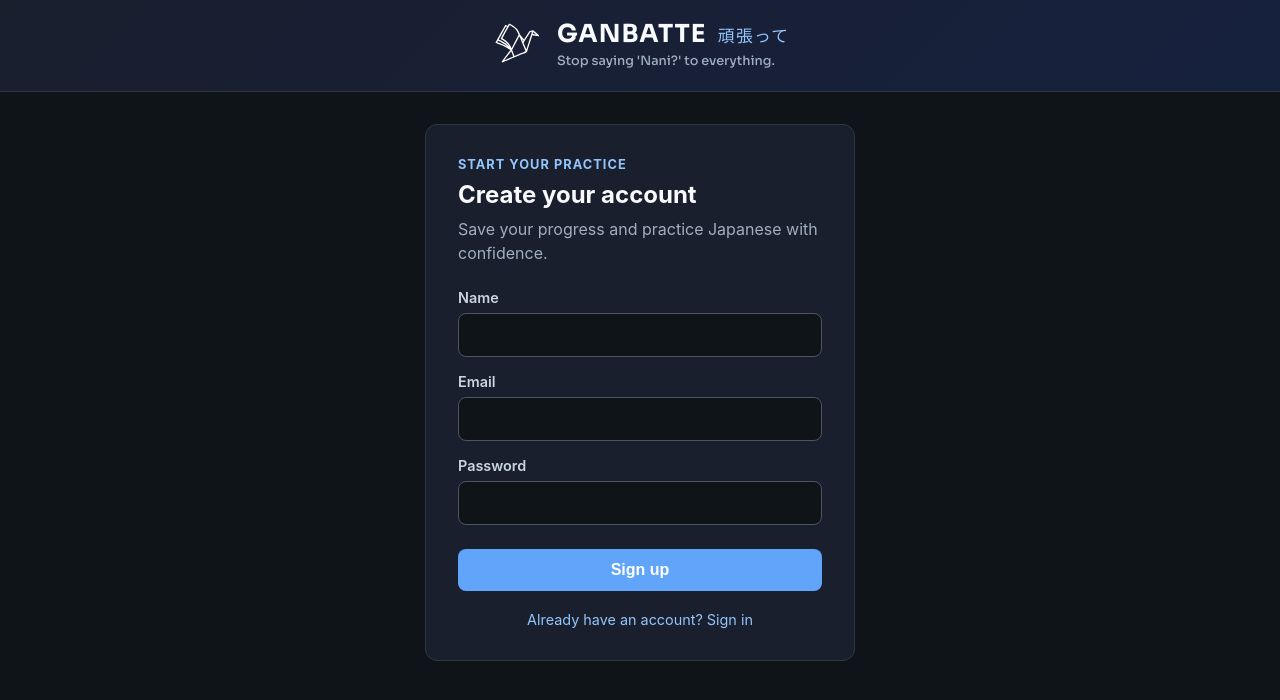
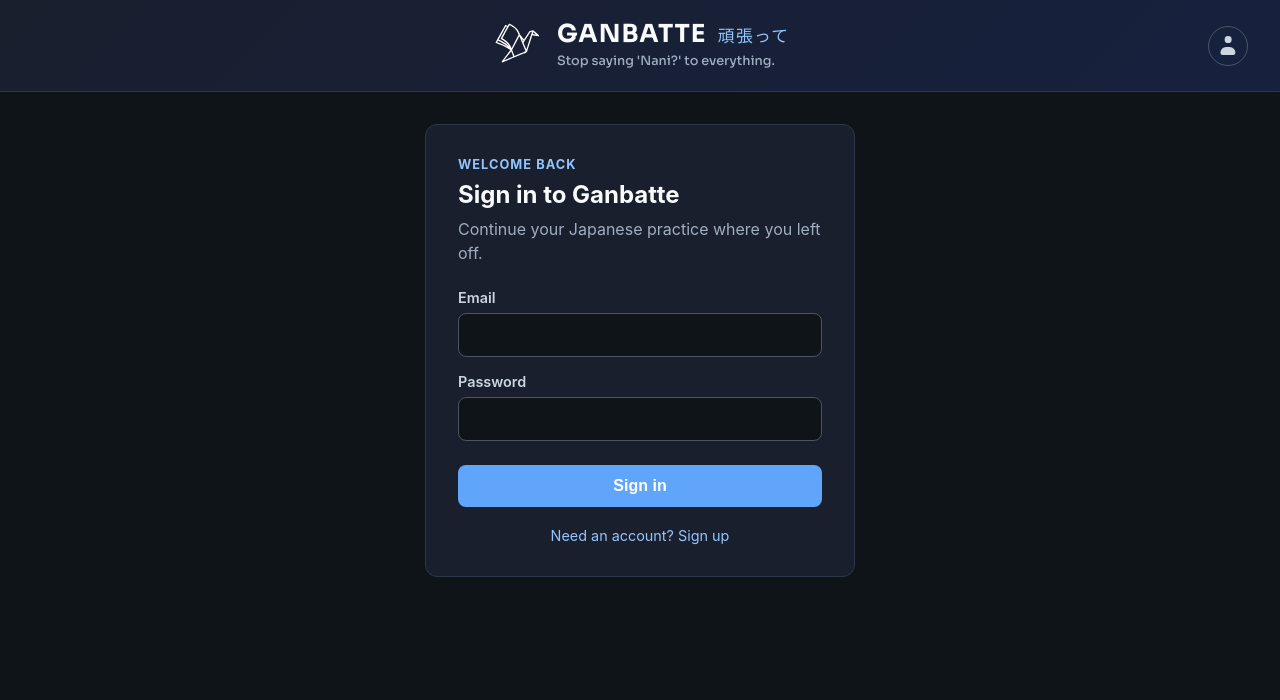
Before and after one commit to arnaut08/Ganbatte, a React (Vite) app in the folder client/: page / in a window 1280 px wide. Shown: the top 700 px of the page. Built offline with nearby package versions, Linux system fonts and the light colour scheme; no server answers.

Commit message:
feat: logout option added and sign-in page made default

```diff
--- a/client/src/App.css
+++ b/client/src/App.css
@@ -17,11 +17,98 @@ body {
 }
 
 .app-header {
+  position: relative;
   background: linear-gradient(135deg, #1a1f2e 0%, #16213e 100%);
   color: #e8ecf1;
   padding: 1.1rem 2rem;
   text-align: center;
   border-bottom: 1px solid #2d3748;
+}
+
+.user-menu {
+  position: absolute;
+  top: 50%;
+  right: 2rem;
+  transform: translateY(-50%);
+}
+
+.user-menu-trigger {
+  display: inline-flex;
+  align-items: center;
+  justify-content: center;
+  width: 2.5rem;
+  height: 2.5rem;
+  padding: 0;
+  border: 1px solid #4b5563;
+  border-radius: 50%;
+  background: #16213e;
+  color: #cbd5e1;
+  cursor: pointer;
+}
+
+.user-menu-trigger:hover,
+.user-menu-trigger[aria-expanded='true'] {
+  border-color: #60a5fa;
+  background: #243b5a;
+  color: #ffffff;
+}
+
+.user-avatar {
+  position: relative;
+  display: block;
+  width: 1.2rem;
+  height: 1.2rem;
+}
+
+.user-avatar-head {
+  position: absolute;
+  top: 0;
+  left: 50%;
+  width: 0.42rem;
+  height: 0.42rem;
+  border-radius: 50%;
+  background: currentColor;
+  transform: translateX(-50%);
+}
+
+.user-avatar-body {
+  position: absolute;
+  bottom: 0;
+  left: 50%;
+  width: 0.95rem;
+  height: 0.52rem;
+  border-radius: 0.6rem 0.6rem 0.25rem 0.25rem;
+  background: currentColor;
+  transform: translateX(-50%);
+}
+
+.user-menu-dropdown {
+  position: absolute;
+  top: calc(100% + 0.5rem);
+  right: 0;
+  z-index: 10;
+  min-width: 8rem;
+  padding: 0.35rem;
+  border: 1px solid #374151;
+  border-radius: 8px;
+  background: #1a1f2e;
+  box-shadow: 0 0.75rem 1.5rem rgba(0, 0, 0, 0.35);
+}
+
+.user-menu-dropdown button {
+  width: 100%;
+  padding: 0.65rem 0.75rem;
+  border: 0;
+  border-radius: 5px;
+  background: transparent;
+  color: #e8ecf1;
+  cursor: pointer;
+  font: inherit;
+  text-align: left;
+}
+
+.user-menu-dropdown button:hover {
+  background: #243b5a;
 }
 
 .brand-lockup {
@@ -139,6 +226,10 @@ body {
     padding: 1.25rem 1rem;
   }
 
+  .user-menu {
+    right: 1rem;
+  }
+
   .app-logo {
     width: 2.75rem;
     height: 2.75rem;
--- a/client/src/App.jsx
+++ b/client/src/App.jsx
@@ -318,12 +318,25 @@ function App() {
     });
   };
 
+  const handleLogout = async () => {
+    if (socket) socket.disconnect();
+    clearRoomSession();
+    sessionStorage.removeItem(SESSION_KEY_STORAGE);
+    setRoomCode(null);
+    setRoom(null);
+    setUsername('');
+    setResults(null);
+    setPrefillRoomCode('');
+    setStatus('selector');
+    await supabase?.auth.signOut();
+  };
+
   const handleOpenKanjiStudy = () => setStatus('kanji-study');
   const handleBackToPractice = () => setStatus('selector');
 
   return (
     <div className="app">
-      <AppHeader />
+      <AppHeader onLogout={handleLogout} />
 
       <main className="app-main">
         {authLoading && <div className="auth-loading">Loading account...</div>}
--- a/client/src/components/AuthPage.jsx
+++ b/client/src/components/AuthPage.jsx
@@ -4,7 +4,7 @@ import './AuthPage.css';
 
 function AuthPage() {
   const [form, setForm] = useState({ name: '', email: '', password: '' });
-  const [mode, setMode] = useState('signup');
+  const [mode, setMode] = useState('signin');
   const [message, setMessage] = useState('');
   const [isSubmitting, setIsSubmitting] = useState(false);
 
--- a/client/src/components/layout/AppHeader.jsx
+++ b/client/src/components/layout/AppHeader.jsx
@@ -1,6 +1,9 @@
+import { useState } from 'react';
 import logo from '../../assets/logo.svg';
 
-function AppHeader() {
+function AppHeader({ onLogout }) {
+  const [isMenuOpen, setIsMenuOpen] = useState(false);
+
   return (
     <header className="app-header">
       <div className="brand-lockup">
@@ -13,6 +16,26 @@ function AppHeader() {
           <p>Stop saying 'Nani?' to everything.</p>
         </div>
       </div>
+      <div className="user-menu">
+        <button
+          type="button"
+          className="user-menu-trigger"
+          aria-label="Open user menu"
+          aria-expanded={isMenuOpen}
+          title="User menu"
+          onClick={() => setIsMenuOpen((current) => !current)}
+        >
+          <span className="user-avatar" aria-hidden="true">
+            <span className="user-avatar-head" />
+            <span className="user-avatar-body" />
+          </span>
+        </button>
+        {isMenuOpen && (
+          <div className="user-menu-dropdown">
+            <button type="button" onClick={onLogout}>Log out</button>
+          </div>
+        )}
+      </div>
     </header>
   );
 }
```
